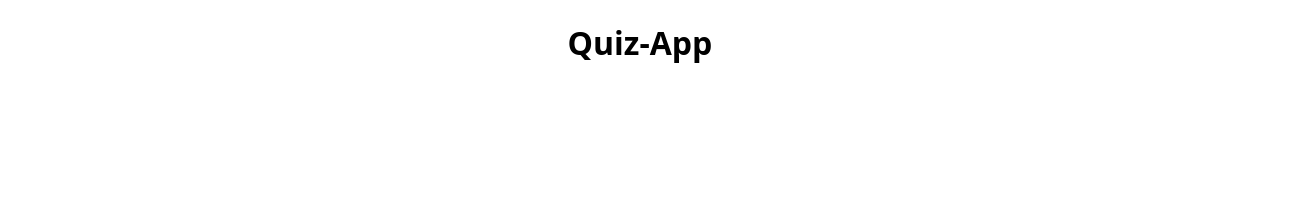
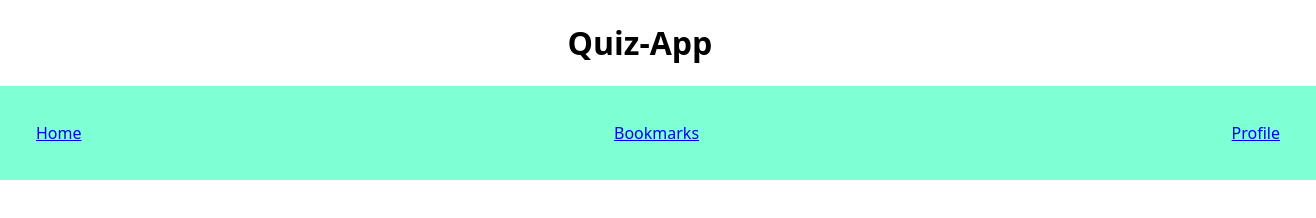
Before and after one commit to agustina-bonesso/quiz-app, a plain HTML site: page index.html in a window 1280 px wide. Shown: the whole page, 1316 px wide, since content can reach past the window. Drawn offline with Linux system fonts and the light colour scheme.

Commit message:
add footer and nav menu

```diff
--- a/css/styles.css
+++ b/css/styles.css
@@ -5,3 +5,21 @@ body{
 h1{
     text-align: center;
 }
+footer{
+    bottom: 0;
+    width: 100%;
+    background-color: aquamarine;
+    padding: 1.125rem
+}
+nav{
+    display: flex;
+    justify-content: space-between;
+}
+.page{
+
+    padding: 1.125rem
+}
+.page:hover{
+    background-color: azure;
+
+}
--- a/index.html
+++ b/index.html
@@ -10,5 +10,12 @@
     <header>
         <h1>Quiz-App</h1>
     </header>
+<footer>
+    <nav>
+            <a href="#home" class="page">Home</a>
+            <a href="#bookmark" class="page">Bookmarks</a>
+            <a href="#profile" class="page">Profile</a>
+    </nav>
+</footer>
 </body>
 </html>
```
